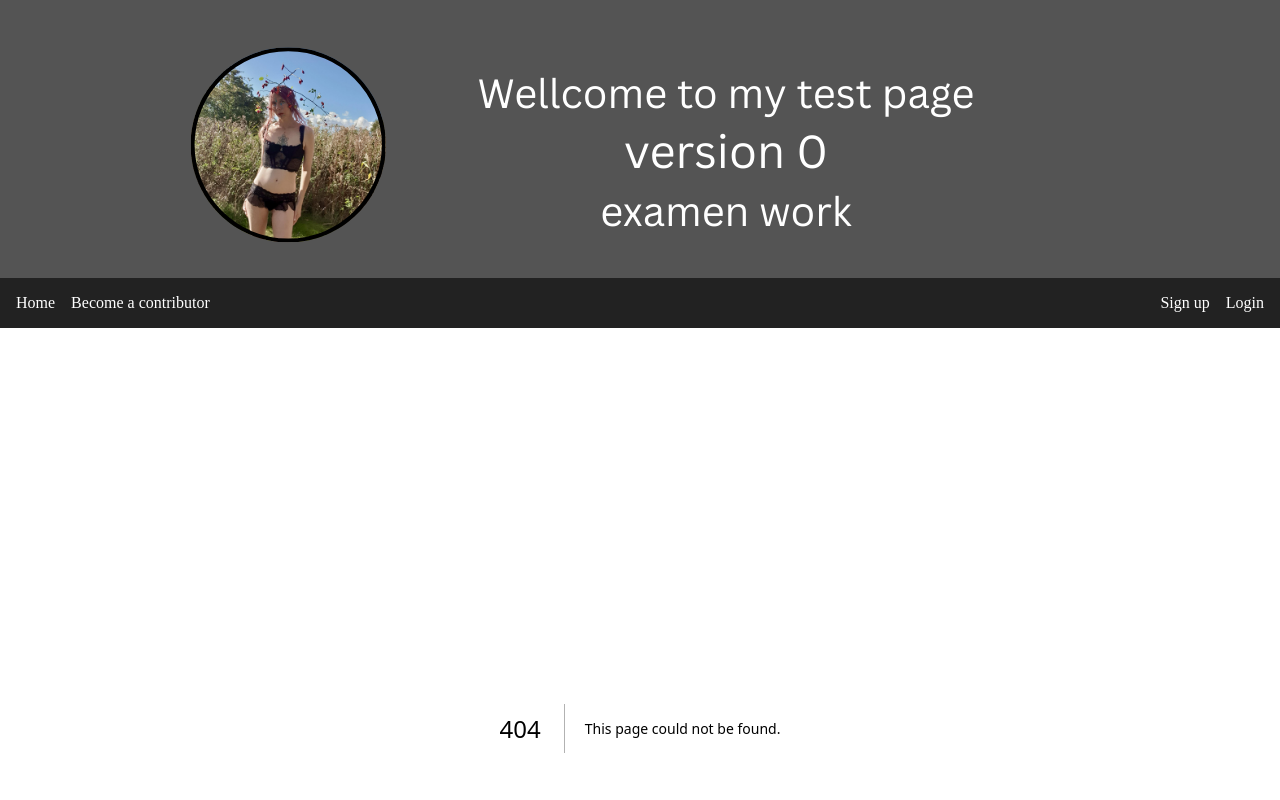
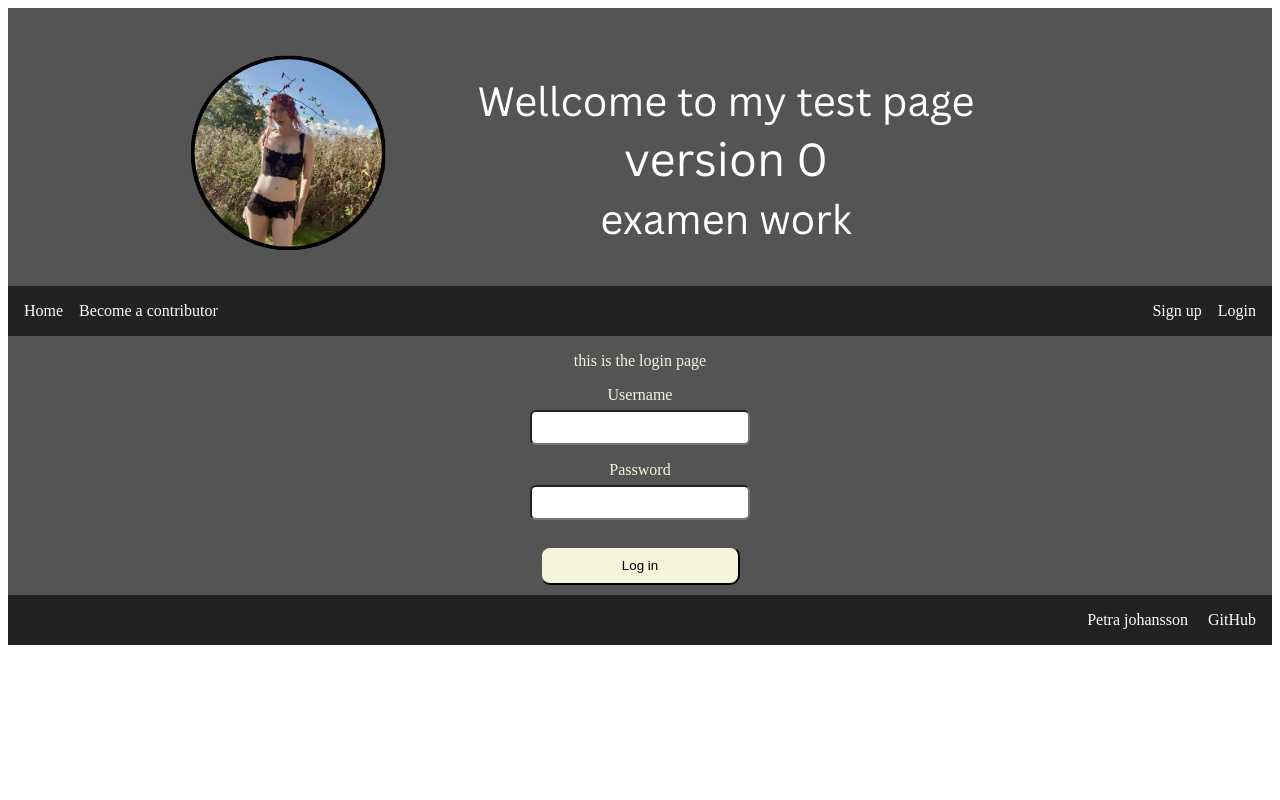
Before and after one commit to goddessLeona/final_exam_work, a Next.js app in the folder frontend/: page /login in a window 1280 px wide. Before the commit this address had no page. Shown: the top 800 px of the page. Built offline with nearby package versions, Linux system fonts and the light colour scheme.

Commit message:
continued adding needed files for getting login to work.

```diff
--- /dev/null
+++ b/frontend/src/app/login/page.module.css
@@ -0,0 +1,32 @@
+.container{
+    display: flex;
+    flex-direction: column;
+    background-color: #545454;
+    align-items: center;
+    color: beige;
+}
+
+.field{
+    display:flex;
+    flex-direction: column;
+    text-align: center;
+    margin-bottom: 16px;
+}
+
+.field label{
+    margin-bottom: 6px;
+    font-weight: 500;
+}
+
+.field input{
+    padding: 8px;
+    border-radius: 6px;
+}
+
+.btn{
+    width: 200px;
+    background-color: beige;
+    border-radius: 10px;
+    padding: 10px;
+    margin: 10px;
+}
--- /dev/null
+++ b/frontend/src/app/login/page.tsx
@@ -0,0 +1,91 @@
+"use client"
+
+import { useState } from "react";
+import { useRouter } from "next/navigation"
+import styles from "./page.module.css";
+
+export default function LogInPage() {
+
+    const router = useRouter();
+
+    const [username, setUsername] = useState("");
+    const [password, setPassword] = useState("");
+    const [error, setError] = useState("");
+
+    const handleSubmit = async (e: React.FormEvent) =>{
+        e.preventDefault();
+        setError("");
+
+
+        try{
+            const res = await fetch("http://localhost:8080/auth/login", {
+                method: "POST",
+                headers: {
+                    "Content-Type": "application/json",
+                },
+                body: JSON.stringify({username, password}),
+            });
+
+            if(!res.ok){
+                throw new Error("Invalid credentials");
+            }
+
+            const data = await res.json();
+
+            //store token (temperary, just for checking)
+            localStorage.setItem("token", data.token);
+
+            //role-based redirection
+            if(data.roles.includes("ROLE_ADMIN")){
+                router.push("/admin");
+            }else if (data.roles.includes("ROLE_CONTRIBUTOR")){
+                router.push("/contributor");
+            }else if(data.roles.includes("ROLE_MEMBER")){
+                router.push("/member")
+            }else{
+                setError("No role assigned");
+            }
+        } catch (err) {
+            setError("Login failed");
+        }
+    };
+
+  return (
+    <main className={styles.container}>
+        <p>this is the login page</p>
+
+        <form onSubmit={handleSubmit}>
+            <div className={styles.field}>
+                <label htmlFor="username">Username</label>
+                <input
+                    id="username"
+                    name="username"
+                    type="text"
+                    value={username}
+                    onChange={(e) => setUsername(e.target.value)}
+                    //placeholder="Enter your username"
+                    required
+                />
+            </div>
+            <div className={styles.field}>
+                <label htmlFor="password">Password</label>
+                <input
+                    id="password"
+                    name="password"
+                    type="password"
+                    value={password}
+                    onChange={(e) => setPassword(e.target.value)}
+                    //placeholder="Enter your pasword"
+                    required
+                />
+            </div>
+
+            {error && <p className={styles.error}>{error}</p>}
+
+            <button type="submit" className={styles.btn}>Log in</button>
+
+        </form>
+
+    </main>
+  );
+}
```
Also changed, not shown: frontend/src/app/member/page.tsx (added, +43 -0 lines), 2 other files (tests, documents, lock files or other folders).
